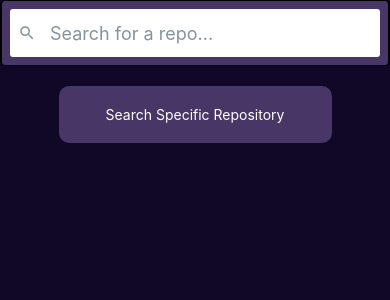
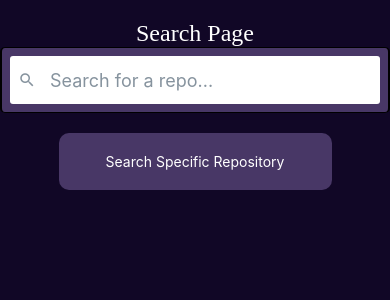
Before and after one commit to caperser/commit-history, a React Native app: screen /Search in a window 390 px wide. Shown: the top 300 px of the page. Built offline with nearby package versions, Linux system fonts and the light colour scheme.

Commit message:
Pass repo name to history component

```diff
--- a/src/features/SearchBarElement.js
+++ b/src/features/SearchBarElement.js
@@ -25,6 +25,7 @@ height: Dimensions.get('window').height
 export default function SearchBarElement () {
    const navigation = useNavigation();
    const [search, setSearch] = useState('');
+   const [repoName, setRepoName] = useState('');
    const [repoData, setRepoData] = useState([]);
    const [loadingSearch, setLoading] = useState(false);
    const [displaySearch, setDisplay] = useState(true);
@@ -59,6 +60,7 @@ export default function SearchBarElement () {
    //makes async call to /repos/owner/repo commits to return the most recent commits
      const requestCommitsData = (repInformation)  => {
         setLoadingCommits(false);
+        setRepoName(repInformation.name);
         //fetch search using search query
         fetch('https://api.github.com/repos/'+ repInformation.owner.login +'/'+ repInformation.name +'/commits?page=1')
                .then((response) => response.json())
@@ -112,9 +114,12 @@ export default function SearchBarElement () {
    };
 
     return (
-      <View>
+      <View style={styles.mainView}>
       {displaySearch ? (
         <View>
+          <View style = {styles.titlesView}>
+            <Text style={styles.titleStyle}> Search Page </Text>
+          </View>
           <SearchBar
             onChangeText={(text) => updateSearch(text)}
             value={search}
@@ -124,7 +129,7 @@ export default function SearchBarElement () {
             placeholder={'Search for a repo...'}
           />
           {repoData.length ?
-            (<View style={ styles.flatListContainer }>
+            (<View style={styles.flatListContainer}>
                <FlatList
                   data={repoData}
                   keyExtractor={(item, index) => index.toString()}
@@ -138,13 +143,25 @@ export default function SearchBarElement () {
                 <Text style={styles.buttonText}>Search Specific Repository</Text>
               </TouchableOpacity>))
           }
-        </View>) : <HistoryDisplay commitData={commits} back={callbackFunction}/>}
+        </View>) : <HistoryDisplay commitData={commits} back={callbackFunction} repoName={repoName}/>}
       </View>
     );
 }
 
 //styles for SearchBarElement.js
 const styles = StyleSheet.create({
+  mainView: {
+    top: 20,
+  },
+  titleStyle: {
+    color: 'white',
+    fontSize: 24,
+    fontWeight: '100',
+    fontFamily: 'sans-serif-thin'
+  },
+  titlesView: {
+    alignItems: 'center',
+  },
   separatorStyle: {
      height: 0.5,
      width: '100%',
--- a/src/screens/HistoryDisplay.js
+++ b/src/screens/HistoryDisplay.js
@@ -13,7 +13,7 @@ import { Button, Icon } from 'react-native-elements';
 
 
 
-export default function HistoryDisplay ({commitData, back}) {
+export default function HistoryDisplay ({commitData, back, repoName}) {
   const [commitId,updateCommitId] = useState('')
   const [loadingMoreCommits, setLoadingMoreCommits] = useState(false);
   const [commits, setCommitsData] = useState(commitData);
@@ -62,6 +62,9 @@ export default function HistoryDisplay ({commitData, back}) {
         iconLeft
         title="Search Again"
       />
+      <View style = {styles.titlesView}>
+        <Text style={styles.titleStyle}> {repoName} Commit History </Text>
+      </View>
      <SectionList
         ItemSeparatorComponent={Separators}
         sections={[
@@ -145,4 +148,13 @@ const styles = StyleSheet.create({
     color: '#000',
     backgroundColor: '#483766',
   },
+  titleStyle: {
+    color: 'white',
+    fontSize: 24,
+    fontWeight: '100',
+    fontFamily: 'sans-serif-thin'
+  },
+  titlesView: {
+    alignItems: 'center',
+  },
 });
```
Lines whose indentation alone changed are shown as unchanged.
